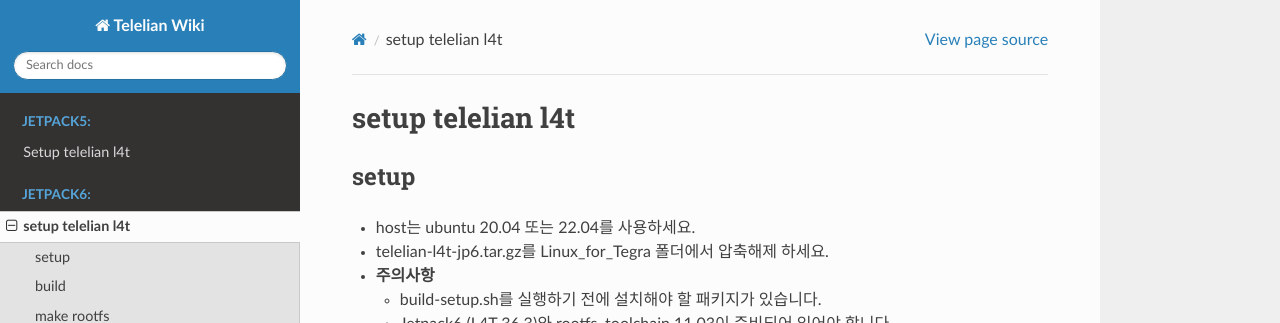
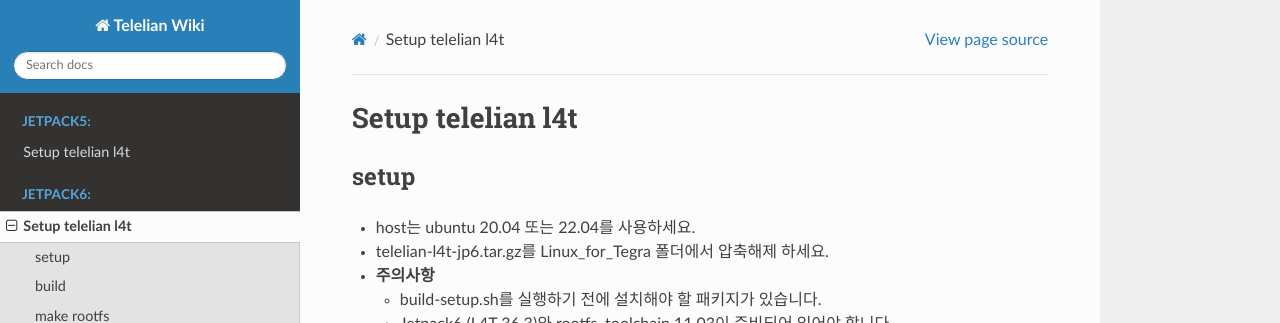
Before and after one commit to daegyu93/telelian_wiki, a Sphinx documentation site: the page built from source/docs/jetpack6/setup.md, in a window 1280 px wide and 900 px high. Shown: the top 323 px of the window. Built offline with Sphinx 7.4.7 and the Read the Docs theme 3.1.0, drawn with Linux system fonts in a browser that asks for light colours.

```diff
--- a/source/docs/jetpack6/setup.md
+++ b/source/docs/jetpack6/setup.md
@@ -1,4 +1,4 @@
-# setup telelian l4t
+# Setup telelian l4t
 
 ## setup
 - host는 ubuntu 20.04 또는 22.04를 사용하세요.
--- a/source/index.rst
+++ b/source/index.rst
@@ -21,7 +21,7 @@ Telelian Wiki Page
    docs/jetpack6/setup
 
 .. toctree::
-   :maxdepth: 2
+   :maxdepth: 1
    :caption: AVS200:
 
    docs/avs200/interface
```
Also changed, not shown: 11 other files.
